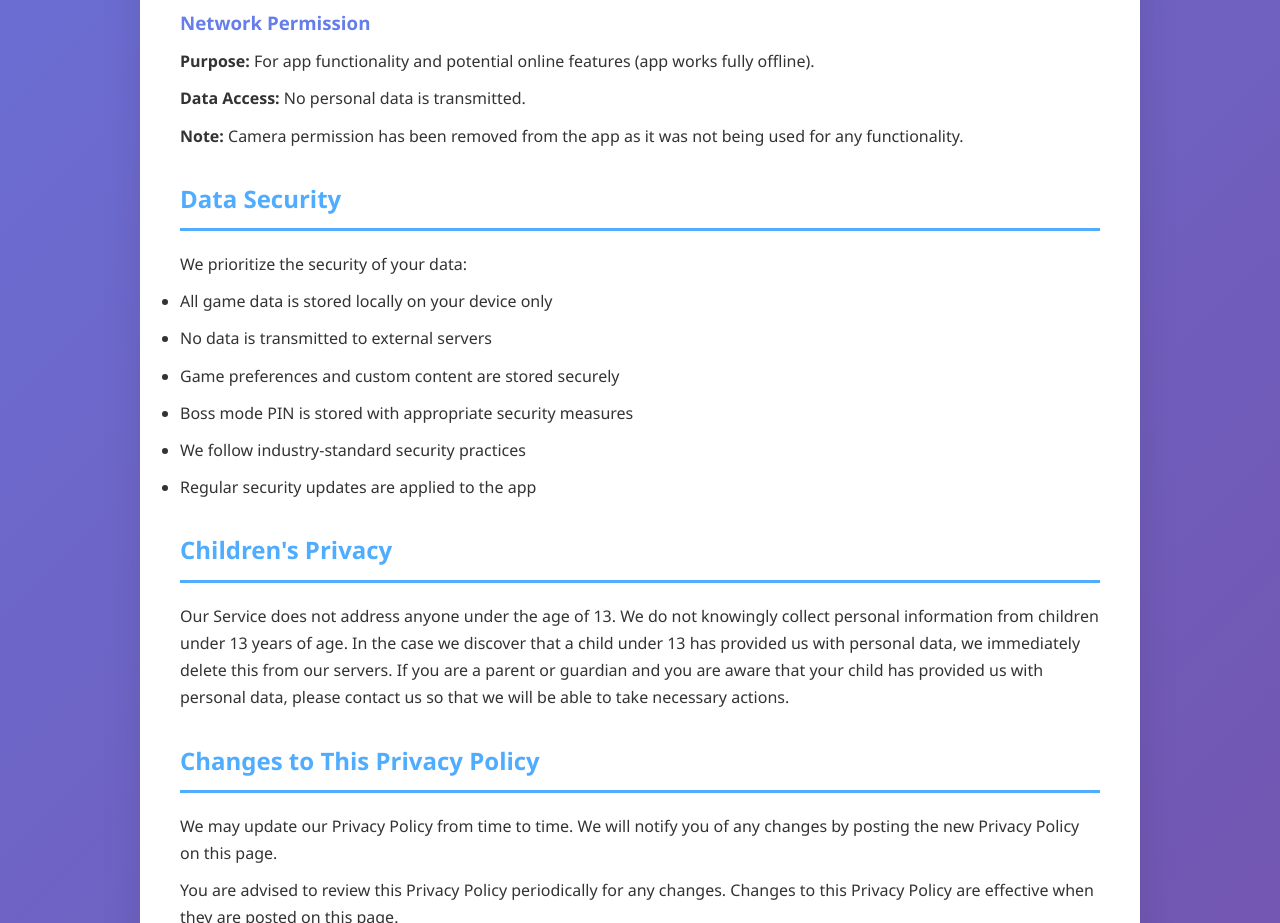
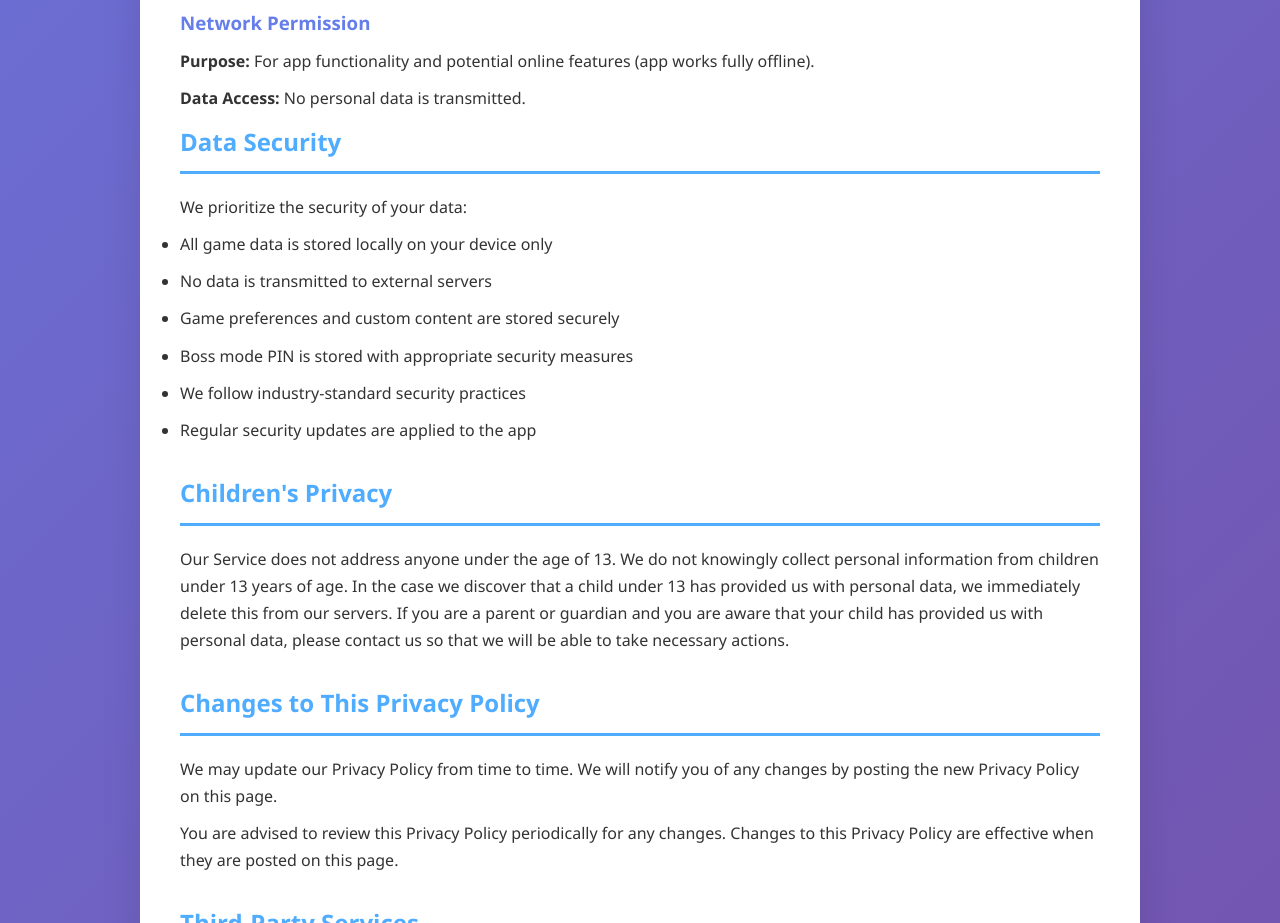
Before and after one commit to saadithya/Truthordare, a plain HTML site: page privacy_policy.html in a window 1280 px wide. Shown: the part 1620-2543 px from the top of the page. Drawn offline with Linux system fonts and the light colour scheme.

Commit message:
Update privacy_policy.html

```diff
--- a/privacy_policy.html
+++ b/privacy_policy.html
@@ -167,8 +167,6 @@
                 <p><strong>Purpose:</strong> For app functionality and potential online features (app works fully offline).</p>
                 <p><strong>Data Access:</strong> No personal data is transmitted.</p>
 
-                <p><strong>Note:</strong> Camera permission has been removed from the app as it was not being used for any functionality.</p>
-            </div>
 
             <div class="section">
                 <h2>Data Security</h2>
```
